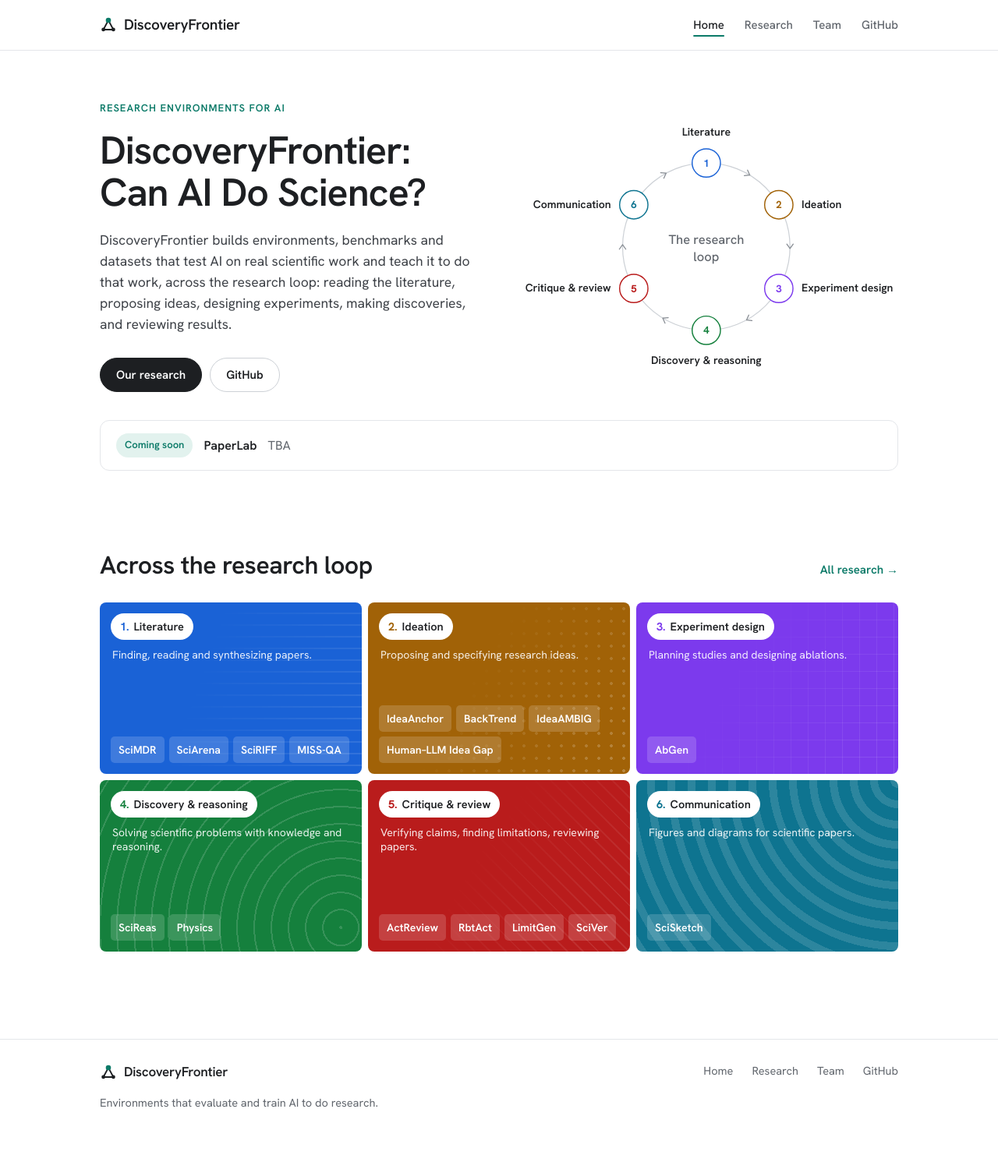
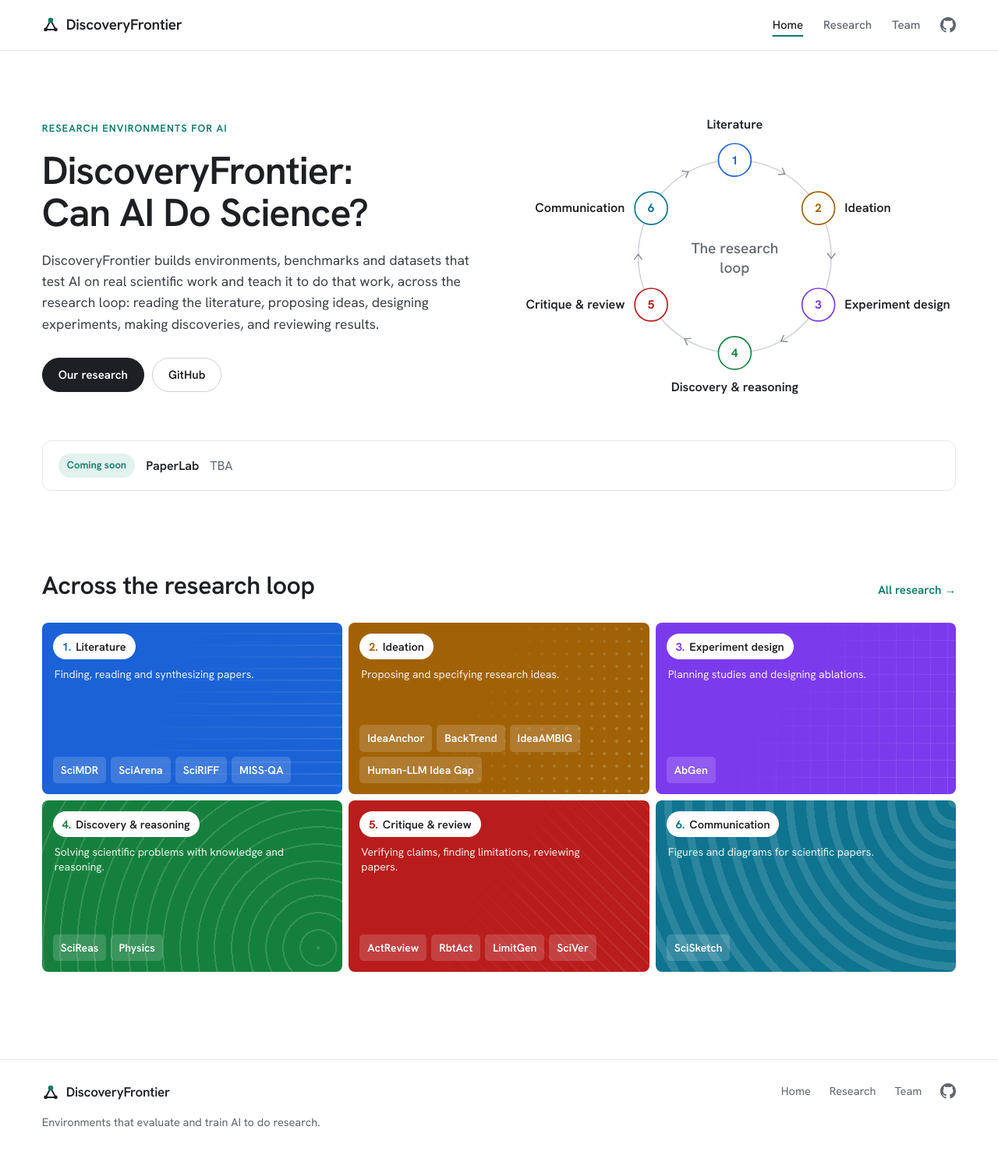
Before and after one commit to discoveryfrontier/discoveryfrontier.github.io, a Jekyll site: the page built from index.html, in a window 1280 px wide. Shown: the whole page at 78% size. Built offline with Jekyll 4.4.1, drawn with Linux system fonts in a browser that asks for light colours; before the commit the page ends 1466 px from its top, so only the background shows below that.

Commit message:
Widen the layout to 1320px and use the GitHub logo in nav and footer
The content column now grows to 1320px with gutters that scale with the
window (20-60px), matching how the page fills wide screens. Research cards
stay two across with slightly taller paper images.

Co-Authored-By: Claude Opus 5.5 <noreply@anthropic.com>

```diff
--- a/_includes/footer.html
+++ b/_includes/footer.html
@@ -6,7 +6,7 @@
     </div>
     <nav aria-label="Footer">
       {% for item in site.nav %}<a href="{{ item.url | relative_url }}">{{ item.title }}</a>{% endfor %}
-      <a href="{{ site.github_org }}">GitHub</a>
+      <a class="gh" href="{{ site.github_org }}" aria-label="{{ site.title }} on GitHub" title="GitHub">{% include github.svg %}</a>
     </nav>
   </div>
 </footer>
--- a/_includes/header.html
+++ b/_includes/header.html
@@ -5,7 +5,7 @@
       {% for item in site.nav %}
       <a href="{{ item.url | relative_url }}"{% if page.url == item.url %} class="on" aria-current="page"{% endif %}>{{ item.title }}</a>
       {% endfor %}
-      <a href="{{ site.github_org }}">GitHub</a>
+      <a class="gh" href="{{ site.github_org }}" aria-label="{{ site.title }} on GitHub" title="GitHub">{% include github.svg %}</a>
     </nav>
   </div>
 </header>
--- a/assets/css/main.css
+++ b/assets/css/main.css
@@ -12,6 +12,7 @@
   --accent: #0b7a68;
   --accent-soft: #e2f2ee;
   --sans: "Hanken Grotesk", "Helvetica Neue", Arial, sans-serif;
+  --gutter: clamp(20px, 4.2vw, 60px);
   color-scheme: light;
 }
 
@@ -21,7 +22,8 @@ body { margin: 0; min-height: 100vh; display: flex; flex-direction: column; back
 main { flex: 1 0 auto; }
 a { color: inherit; }
 :focus-visible { outline: 2px solid var(--accent); outline-offset: 3px; border-radius: 2px; }
-.wrap { max-width: 1120px; margin-inline: auto; padding-inline: clamp(16px, 4vw, 48px); }
+/* Content grows to 1320px; the side gutters scale with the window. */
+.wrap { box-sizing: content-box; max-width: 1320px; margin-inline: auto; padding-inline: var(--gutter); }
 h1, h2, h3 { font-weight: 600; text-wrap: balance; margin: 0; }
 .n { font-weight: 700; color: var(--c, var(--accent)); font-variant-numeric: tabular-nums; }
 
@@ -31,10 +33,13 @@ h1, h2, h3 { font-weight: 600; text-wrap: balance; margin: 0; }
 .brand { display: inline-flex; align-items: center; gap: 9px; text-decoration: none; color: var(--ink); }
 .brand span { font-size: 19px; font-weight: 600; letter-spacing: -.015em; }
 .mark { width: 22px; height: 22px; flex: none; }
-.nav { display: flex; gap: 26px; }
+.nav { display: flex; align-items: center; gap: 26px; }
 .nav a { text-decoration: none; color: var(--muted); font-size: 15px; font-weight: 500; }
 .nav a:hover { color: var(--ink); }
 .nav a.on { color: var(--ink); text-decoration: underline; text-decoration-color: var(--accent); text-decoration-thickness: 2px; text-underline-offset: 8px; }
+.gh { display: inline-flex; align-items: center; color: var(--muted); }
+.gh:hover { color: var(--ink); }
+.gh svg { display: block; width: 20px; height: 20px; }
 
 /* Homepage hero */
 .hero { display: grid; grid-template-columns: minmax(0, 1fr) minmax(0, 1fr); gap: 24px 56px; align-items: center; padding-top: 64px; }
@@ -57,7 +62,7 @@ h1, h2, h3 { font-weight: 600; text-wrap: balance; margin: 0; }
 
 /* Research-loop diagram */
 .loop { margin: 0; }
-.loop svg { display: block; width: 100%; height: auto; max-width: 586px; margin-inline: auto; overflow: visible; }
+.loop svg { display: block; width: 100%; height: auto; max-width: 640px; margin-inline: auto; overflow: visible; }
 .ring { fill: none; stroke: var(--line-2); stroke-width: 1.5; }
 .chev path { fill: none; stroke: var(--faint); stroke-width: 1.5; stroke-linecap: round; stroke-linejoin: round; }
 .orbit { transform-origin: 280px 210px; animation: orbit 30s linear infinite; }
@@ -117,7 +122,7 @@ h1, h2, h3 { font-weight: 600; text-wrap: balance; margin: 0; }
 .card[hidden] { display: none; }
 .card:hover { border-color: var(--line-2); box-shadow: 0 6px 22px -12px rgba(20, 30, 40, .22); }
 /* The top of the paper's first page, fading into the card */
-.card-img { position: relative; display: block; height: 170px; overflow: hidden; background: #fff; border-bottom: 1px solid var(--line); }
+.card-img { position: relative; display: block; height: 190px; overflow: hidden; background: #fff; border-bottom: 1px solid var(--line); }
 .card-img img { display: block; width: 100%; height: 100%; object-fit: cover; object-position: top center; transition: transform .35s ease; }
 .card-img::after { content: ""; position: absolute; inset: auto 0 0 0; height: 56px; background: linear-gradient(rgba(255,255,255,0), #fff); }
 .card:hover .card-img img { transform: scale(1.03); }
@@ -180,7 +185,7 @@ h1, h2, h3 { font-weight: 600; text-wrap: balance; margin: 0; }
 .foot-inner { display: flex; justify-content: space-between; align-items: flex-start; gap: 24px; flex-wrap: wrap; padding-top: 28px; padding-bottom: 40px; }
 .foot .brand span { font-size: 17px; }
 .foot p { margin: 8px 0 0; color: var(--muted); font-size: 14.5px; }
-.foot nav { display: flex; gap: 24px; font-size: 14.5px; }
+.foot nav { display: flex; align-items: center; gap: 24px; font-size: 14.5px; }
 .foot nav a { color: var(--muted); text-decoration: none; }
 .foot nav a:hover { color: var(--ink); }
 
@@ -189,6 +194,8 @@ h1, h2, h3 { font-weight: 600; text-wrap: balance; margin: 0; }
   .hero { grid-template-columns: 1fr; padding-top: 48px; }
   .loop svg { max-width: 480px; }
   .mosaic { grid-template-columns: repeat(2, minmax(0, 1fr)); }
+}
+@media (max-width: 760px) {
   .cards { grid-template-columns: 1fr; }
 }
 @media (max-width: 600px) {
```
Also changed, not shown: _includes/github.svg (added).
